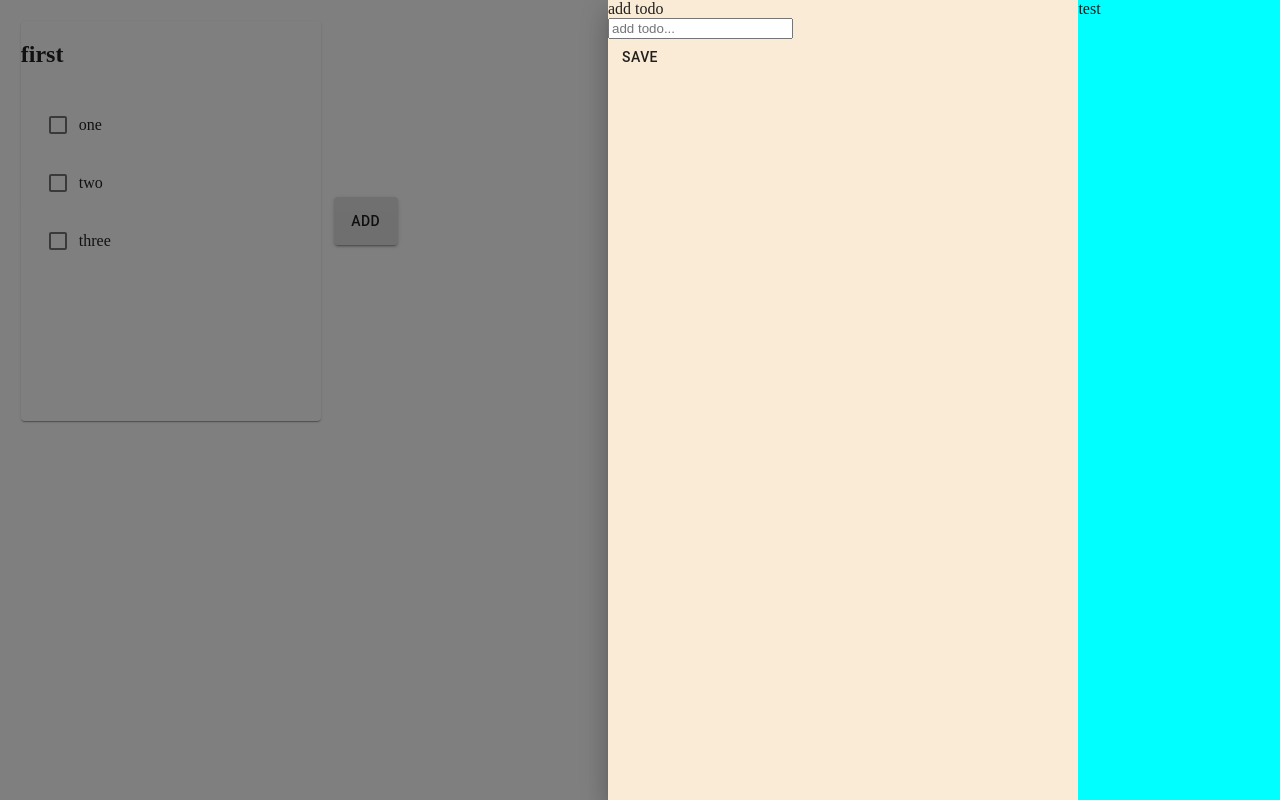
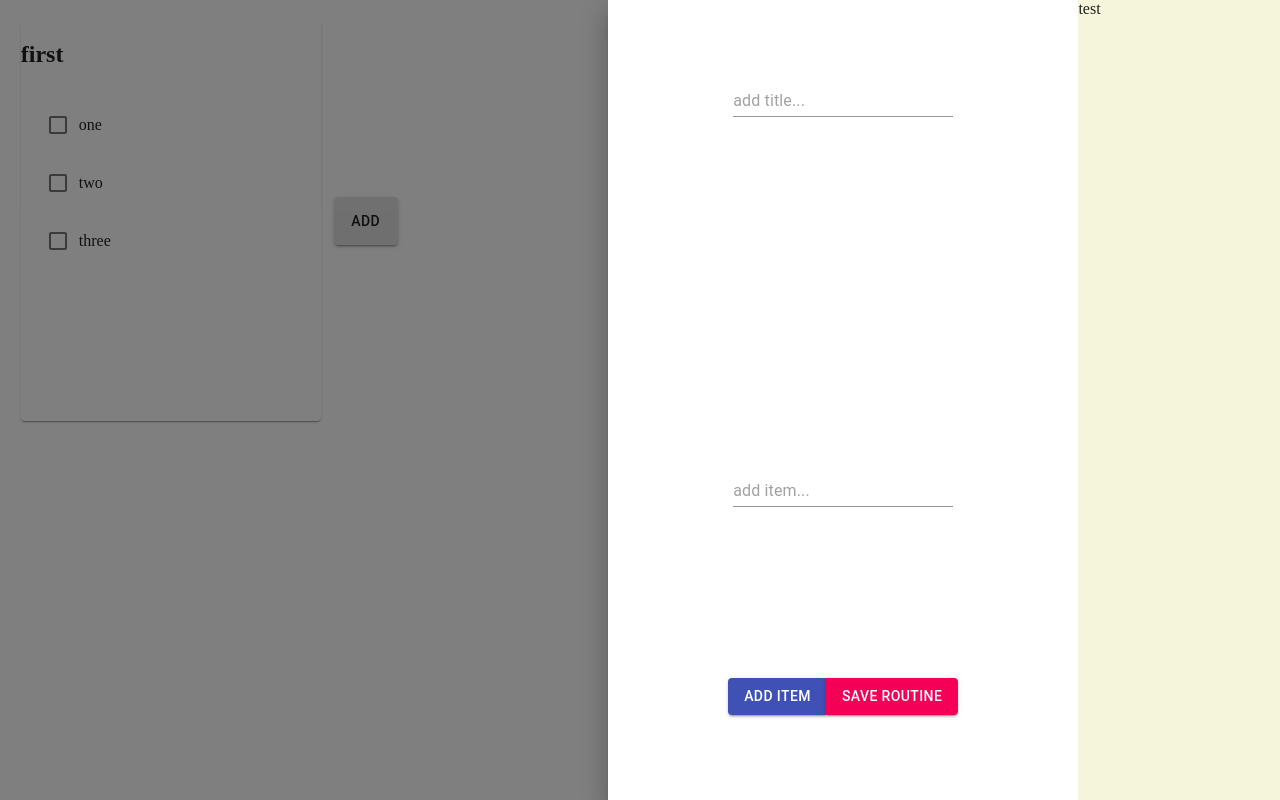
Before and after one commit to nxxc/reusable, a React (Create React App) app: page / in a window 1280 px wide. Both pictures are taken after a click on the button "ADD". Built offline with nearby package versions, Linux system fonts and the light colour scheme.

Commit message:
feat: dispatch isOpen

```diff
--- a/src/App.js
+++ b/src/App.js
@@ -1,7 +1,6 @@
 import React from 'react';
 import { Switch, Route, BrowserRouter as Router } from 'react-router-dom';
 import Routine from './components/Routine/Routine';
-import RoutineForm from './components/RoutineForm/RoutineForm';
 function App() {
     return (
         <Router>
--- a/src/components/Routine/Routine.jsx
+++ b/src/components/Routine/Routine.jsx
@@ -3,13 +3,16 @@ import { Button, Drawer } from '@material-ui/core';
 import RoutineForm from '../RoutineForm/RoutineForm';
 import RoutineView from './RoutineView/RoutineView';
 import styles from './styles.module.css';
-import { useSelector } from 'react-redux';
+import { useDispatch, useSelector } from 'react-redux';
+import { openDrawer, closeDrawer } from '../../redux/store';
 
 function Routine() {
     const [open, setOpen] = useState(false);
+    const isOpen = useSelector((state) => state.base.isOpen);
+    const dispatch = useDispatch();
     const routines = useSelector((state) => state.routine);
 
-    const toggleOpen = () => setOpen(true);
+    const toggleOpen = () => dispatch(openDrawer());
 
     const toggleDrawer = (anchor, open) => (event) => {
         if (
@@ -18,8 +21,7 @@ function Routine() {
         ) {
             return;
         }
-
-        setOpen(false);
+        dispatch(closeDrawer());
     };
     return (
         <>
@@ -38,7 +40,7 @@ function Routine() {
             </section>
             <Drawer
                 anchor='right'
-                open={open}
+                open={isOpen}
                 onClose={toggleDrawer('right', false)}
             >
                 <RoutineForm />
--- a/src/components/RoutineForm/RoutineForm.jsx
+++ b/src/components/RoutineForm/RoutineForm.jsx
@@ -1,51 +1,106 @@
-import React, { useRef, useState } from 'react';
+import React, { useState } from 'react';
+import Todos from './Todos/Todos';
 
-import { addTodo } from '../../redux/todosSlice';
 import { useDispatch, useSelector } from 'react-redux';
+import { addRoutine } from '../../redux/routinesSlice';
 
 import styles from './styles.module.css';
-import Todos from './Todos/Todos';
-import { Button } from '@material-ui/core';
-import { addRoutine } from '../../redux/routinesSlice';
-import { addItem } from '../../redux/itemsSlice';
+
+import { Button, ButtonGroup, Input, List, ListItem } from '@material-ui/core';
+
+import { nanoid } from 'nanoid';
+import { addTodo } from '../../redux/todosSlice';
+import { closeDrawer } from '../../redux/store';
 
 function RoutineForm() {
-    const inputRef = useRef();
+    const [title, setTitle] = useState('');
+    const [value, setValue] = useState('');
+    const [currentItem, setCurrentItem] = useState([]);
+
     const todos = useSelector((state) => state.todo);
-    const items = useSelector((state) => state.item);
     const dispatch = useDispatch();
-    // const [todos, setTodos] = useState(initalTodos);
 
-    const handleSubmit = (e) => {
-        e.preventDefault();
-        const text = inputRef.current.value;
-        dispatch(addTodo(text));
-        dispatch(addItem(text));
-        inputRef.current.value = '';
+    const onTodoClick = (todo) => {
+        setCurrentItem((state) =>
+            currentItem.includes(todo) ? state : [...state, todo]
+        );
     };
 
-    const onTodoClick = (todo) => {
-        console.log(todo);
+    const handleChange = (e) => {
+        setValue(e.target.value);
+    };
+
+    const addItem = (e) => {
+        if (value === '') return;
+        setCurrentItem((state) => {
+            return [
+                ...state,
+                {
+                    id: nanoid(),
+                    text: value,
+                },
+            ];
+        });
+        dispatch(addTodo(value));
+    };
+
+    const onSubmit = (e) => {
+        e.preventDefault();
+        setValue('');
     };
 
     const onSave = (current) => {
-        dispatch(addRoutine(current));
+        dispatch(
+            addRoutine({
+                title,
+                current,
+            })
+        );
+        setCurrentItem([]);
+        setTitle('');
+        dispatch(closeDrawer());
     };
     return (
         <div className={styles.container}>
-            <section className={styles.routineContainer}>
-                {items.length
-                    ? items.map((todo) => <li key={todo}>{todo.text}</li>)
-                    : 'add todo'}
-                <form type='submit' onSubmit={handleSubmit}>
-                    <input
-                        type='text'
-                        placeholder='add todo...'
-                        ref={inputRef}
-                    ></input>
-                </form>
-                <Button onClick={() => onSave(items)}>save</Button>
-            </section>
+            <form className={styles.routineContainer} onSubmit={onSubmit}>
+                <Input
+                    id='title'
+                    type='text'
+                    placeholder='add title...'
+                    value={title}
+                    onChange={(e) => setTitle(e.target.value)}
+                    required
+                />
+                <List>
+                    {currentItem.map((item) => (
+                        <ListItem>{item.text}</ListItem>
+                    ))}
+                </List>
+                <Input
+                    id='item'
+                    type='text'
+                    value={value}
+                    placeholder='add item...'
+                    onChange={handleChange}
+                />
+                <ButtonGroup>
+                    <Button
+                        variant='contained'
+                        color='primary'
+                        onClick={addItem}
+                        type='submit'
+                    >
+                        add item
+                    </Button>
+                    <Button
+                        variant='contained'
+                        color='secondary'
+                        onClick={() => onSave(currentItem)}
+                    >
+                        save routine
+                    </Button>
+                </ButtonGroup>
+            </form>
             <section className={styles.todosContainer}>
                 <Todos todos={todos} onTodoClick={onTodoClick} />
             </section>
--- a/src/components/RoutineForm/styles.module.css
+++ b/src/components/RoutineForm/styles.module.css
@@ -4,13 +4,18 @@
 }
 
 .routineContainer {
+    display: flex;
+    flex-direction: column;
+    justify-content: space-around;
+    align-items: center;
+
     width: 70%;
     height: 100vh;
-    background-color: antiquewhite;
+    background-color: white;
 }
 
 .todosContainer {
     width: 30%;
     height: 100vh;
-    background-color: aqua;
+    background-color: beige;
 }
--- a/src/index.js
+++ b/src/index.js
@@ -5,11 +5,9 @@ import { Provider } from 'react-redux';
 import store from './redux/store';
 
 ReactDOM.render(
-    <React.StrictMode>
-        <Provider store={store}>
-            <App />
-        </Provider>
-    </React.StrictMode>,
+    <Provider store={store}>
+        <App />
+    </Provider>,
     document.getElementById('root')
 );
 
--- a/src/redux/routinesSlice.js
+++ b/src/redux/routinesSlice.js
@@ -27,8 +27,13 @@ const routineSlice = createSlice({
                 return {
                     payload: {
                         id: nanoid(),
-                        title: 'hello',
-                        todos: data,
+                        title: data.title,
+                        todos: data.current.map((todo) => {
+                            return {
+                                ...todo,
+                                done: false,
+                            };
+                        }),
                     },
                 };
             },
--- a/src/redux/store.js
+++ b/src/redux/store.js
@@ -1,10 +1,34 @@
-import { configureStore } from '@reduxjs/toolkit';
+import { configureStore, createSlice } from '@reduxjs/toolkit';
 import todoReducer from './todosSlice';
 import routineReducer from './routinesSlice';
 import itemReducer from './itemsSlice';
 
+const initialState = {
+    isOpen: false,
+};
+
+const defaultSlice = createSlice({
+    name: 'base',
+    initialState,
+    reducers: {
+        openDrawer: {
+            reducer: (state) => {
+                state.isOpen = true;
+            },
+        },
+        closeDrawer: {
+            reducer: (state) => {
+                state.isOpen = false;
+            },
+        },
+    },
+});
+
+export const { openDrawer, closeDrawer } = defaultSlice.actions;
+
 export default configureStore({
     reducer: {
+        base: defaultSlice.reducer,
         todo: todoReducer,
         routine: routineReducer,
         item: itemReducer,
```
